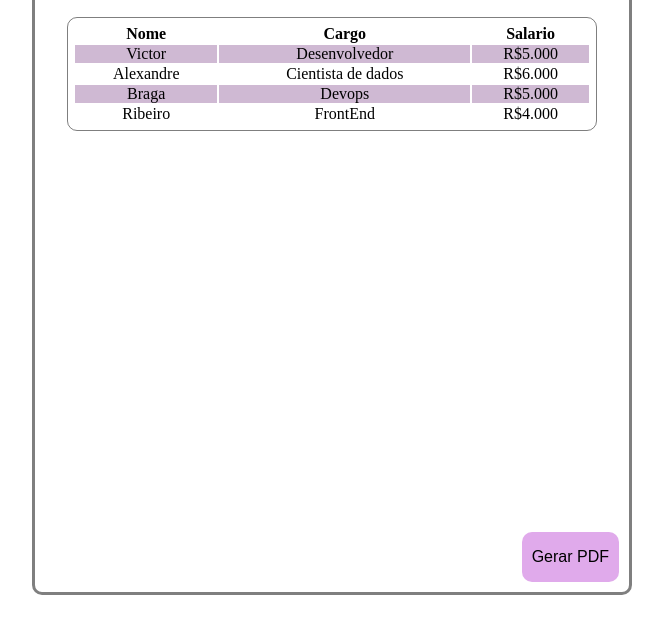
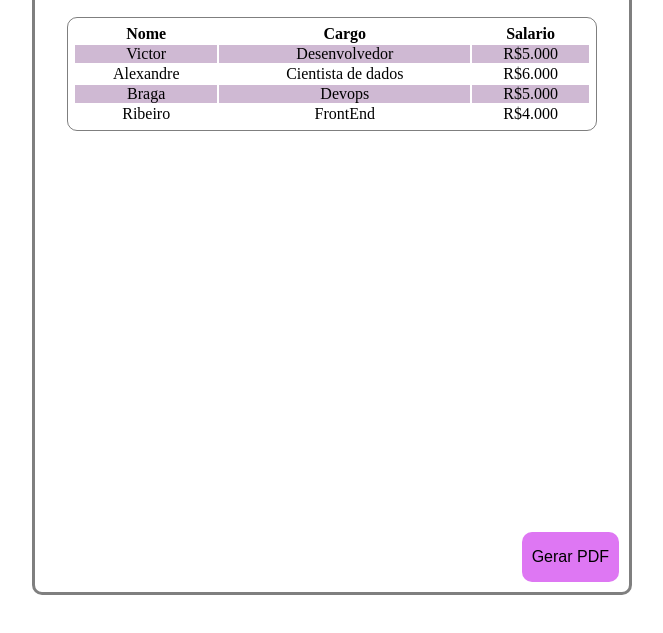
Before and after one commit to VictorAlexandre1986/Gerar-PDF-da-pagina, a plain HTML site: page index.html in a window 1280 px wide. In both pictures the pointer is over the button "Gerar PDF". Shown: the part 305-938 px from the top of the page, without its empty margins (308-971 px from the left). Drawn offline with Linux system fonts and the light colour scheme.

Commit message:
Finalizado

```diff
--- a/assets/css/style.css
+++ b/assets/css/style.css
@@ -48,6 +48,11 @@
     position: absolute;
     right: 10px;
     bottom:10px;
+    transition: 0.4s;
+}
+
+.btnGerar:hover{
+    background-color: #de77f3;
 }
 
 .linhaCinza{
```
